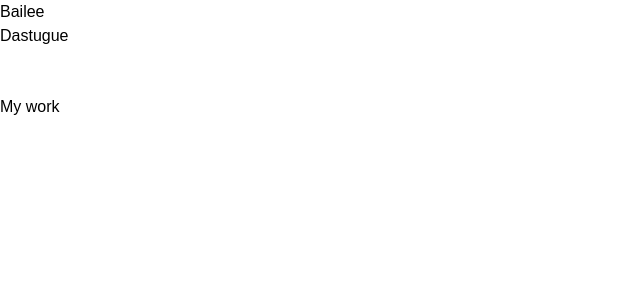
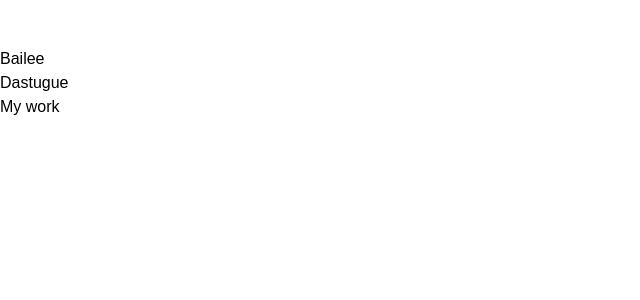
Before and after one commit to baileedastugue/portfolio_v3, a React (Vite) app: page /work in a window 1280 px wide. Shown: the top 300 px of the page, without its empty margins (0-640 px from the left). Built offline with nearby package versions, Linux system fonts and the light colour scheme.

Commit message:
bailee/landing: nav menu functionality

```diff
--- /dev/null
+++ b/src/components/Nav/NavMenu/index.tsx
@@ -0,0 +1,68 @@
+import { ReactNode } from 'react';
+import { Link } from 'react-router-dom';
+
+interface NavMenuProps {
+	children?: ReactNode;
+	isOpen: boolean;
+}
+
+const NavMenu = ({ children, isOpen }: NavMenuProps) => {
+	const items = [
+		{
+			to: '/',
+			title: 'Landing',
+		},
+		{
+			to: '/about',
+			title: 'About',
+		},
+		{
+			to: '/resume',
+			title: 'My resume',
+		},
+		{
+			to: '/work',
+			title: 'My work',
+		},
+		{
+			to: '/connect',
+			// eslint-disable-next-line quotes
+			title: "Let's connect",
+		},
+	];
+
+	return (
+		<div
+			className={`absolute left-6 top-6 z-30 ${isOpen && 'flex w-fit flex-col gap-4 rounded-card bg-light p-3 shadow-xs shadow-dark'}`}
+		>
+			{children}
+			{isOpen && (
+				<nav>
+					<ul className='flex flex-col gap-3'>
+						{items.map(item => (
+							<li key={item.title}>
+								<StyledNavLink to={item.to}>{item.title}</StyledNavLink>
+							</li>
+						))}
+					</ul>
+				</nav>
+			)}
+		</div>
+	);
+};
+
+interface StyledNavLinkProps {
+	to: string;
+	children: string;
+}
+
+const StyledNavLink = (props: StyledNavLinkProps) => {
+	return (
+		<Link
+			{...props}
+			className='text-4xl leading-normal text-dark hover:text-purple'
+		/>
+	);
+};
+
+export default NavMenu;
--- a/src/components/Nav/index.tsx
+++ b/src/components/Nav/index.tsx
@@ -1,12 +1,13 @@
 import { useState } from 'react';
 import NavIcon from './NavIcon';
+import NavMenu from './NavMenu';
 
 const Nav = () => {
 	const [isOpen, setIsOpen] = useState(false);
 	return (
-		<>
-			<NavIcon isOpen={isOpen} handleOnClick={() => setIsOpen(!isOpen)} />
-		</>
+		<NavMenu isOpen={isOpen}>
+			<NavIcon isOpen={isOpen} onClick={() => setIsOpen(!isOpen)} />
+		</NavMenu>
 	);
 };
 
--- a/src/routes/Root/index.tsx
+++ b/src/routes/Root/index.tsx
@@ -7,8 +7,8 @@ const Root = () => {
 	const theme = pathname === '/' || pathname === '/landing' ? 'dark' : 'light';
 	return (
 		<div className={theme}>
+			<Nav />
 			<Layout>
-				<Nav />
 				<Outlet />
 			</Layout>
 		</div>
```
Also changed, not shown: tailwind.config.js (+6 -3 lines).
